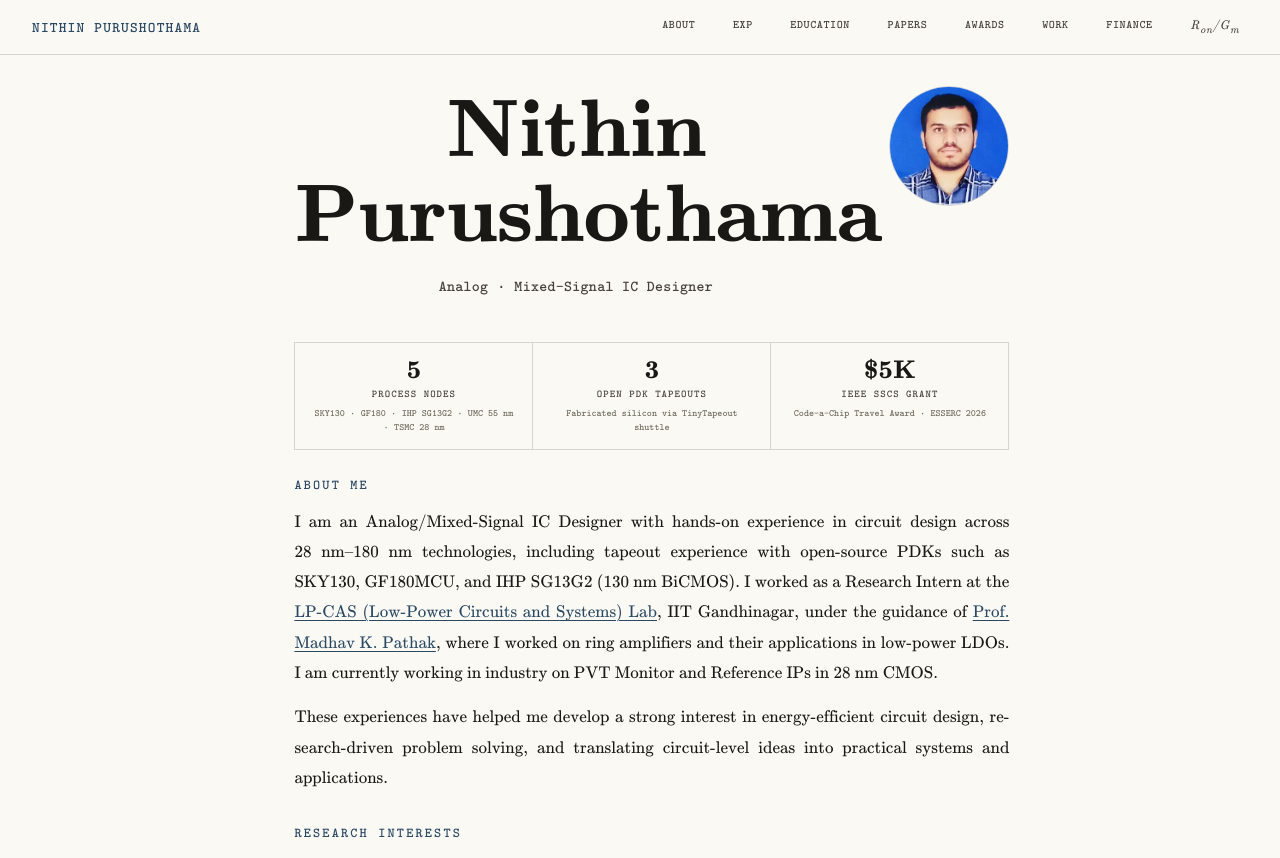
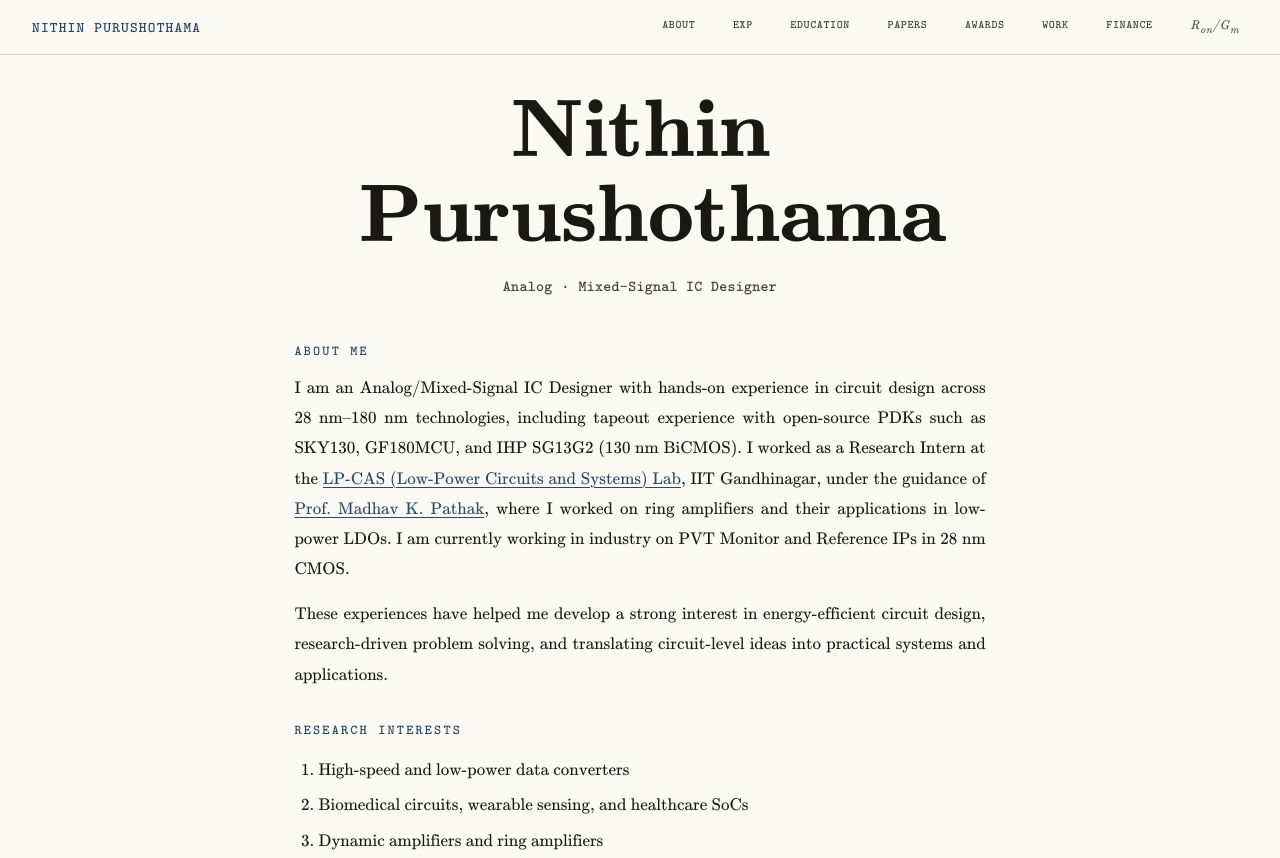
Before and after one commit to NithinPuru/nithinpuru.github.io, an Astro site: page / in a window 1280 px wide. Shown: the top 858 px of the page. Built offline with nearby package versions, Linux system fonts and the light colour scheme; Astro itself is replaced by a stand-in of ours.

Commit message:
masthead: remove photo and stat strip

```diff
--- a/src/pages/index.astro
+++ b/src/pages/index.astro
@@ -22,40 +22,10 @@ const email = "nithinpurushothama@gmail.com";
 
 
         <div class="masthead__head">
-          <div class="masthead__name-row">
-            <div>
-              <h1>Nithin Purushothama</h1>
-              <p class="doc-meta">
-                <span>Analog &middot; Mixed-Signal IC Designer</span>
-              </p>
-            </div>
-            <img
-              src={`${import.meta.env.BASE_URL}img/nithin_headshot.jpg`}
-              alt="Nithin Purushothama"
-              class="masthead__photo"
-              width="120"
-              height="120"
-              loading="eager"
-            />
-          </div>
-
-          <div class="hero-stats" data-reveal>
-            <div class="hstat">
-              <span class="hstat__n" data-count="5">5</span>
-              <span class="hstat__l">Process Nodes</span>
-              <span class="hstat__sub">SKY130 · GF180 · IHP SG13G2 · UMC 55&nbsp;nm · TSMC 28&nbsp;nm</span>
-            </div>
-            <div class="hstat">
-              <span class="hstat__n" data-count="3">3</span>
-              <span class="hstat__l">Open PDK Tapeouts</span>
-              <span class="hstat__sub">Fabricated silicon via TinyTapeout shuttle</span>
-            </div>
-            <div class="hstat">
-              <span class="hstat__n">$5K</span>
-              <span class="hstat__l">IEEE SSCS Grant</span>
-              <span class="hstat__sub">Code-a-Chip Travel Award · ESSERC 2026</span>
-            </div>
-          </div>
+          <h1>Nithin Purushothama</h1>
+          <p class="doc-meta">
+            <span>Analog &middot; Mixed-Signal IC Designer</span>
+          </p>
         </div>
 
         <div class="abstract">
```
